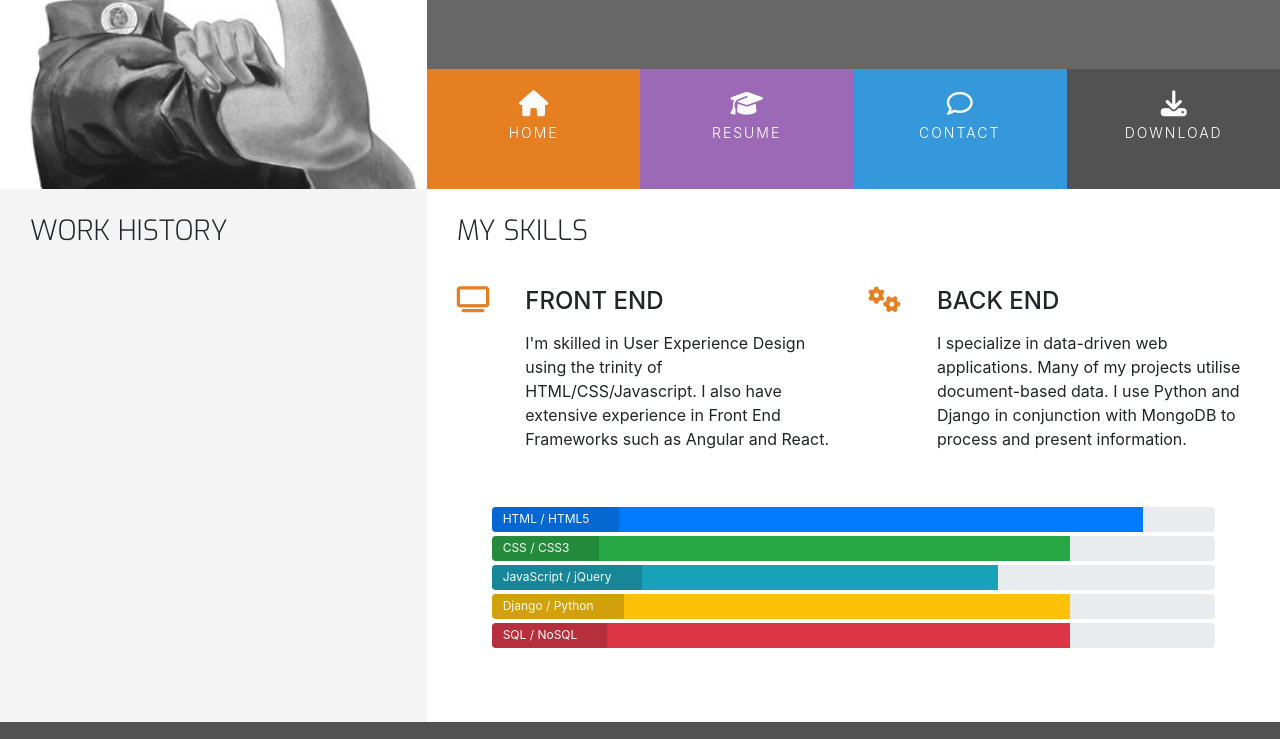
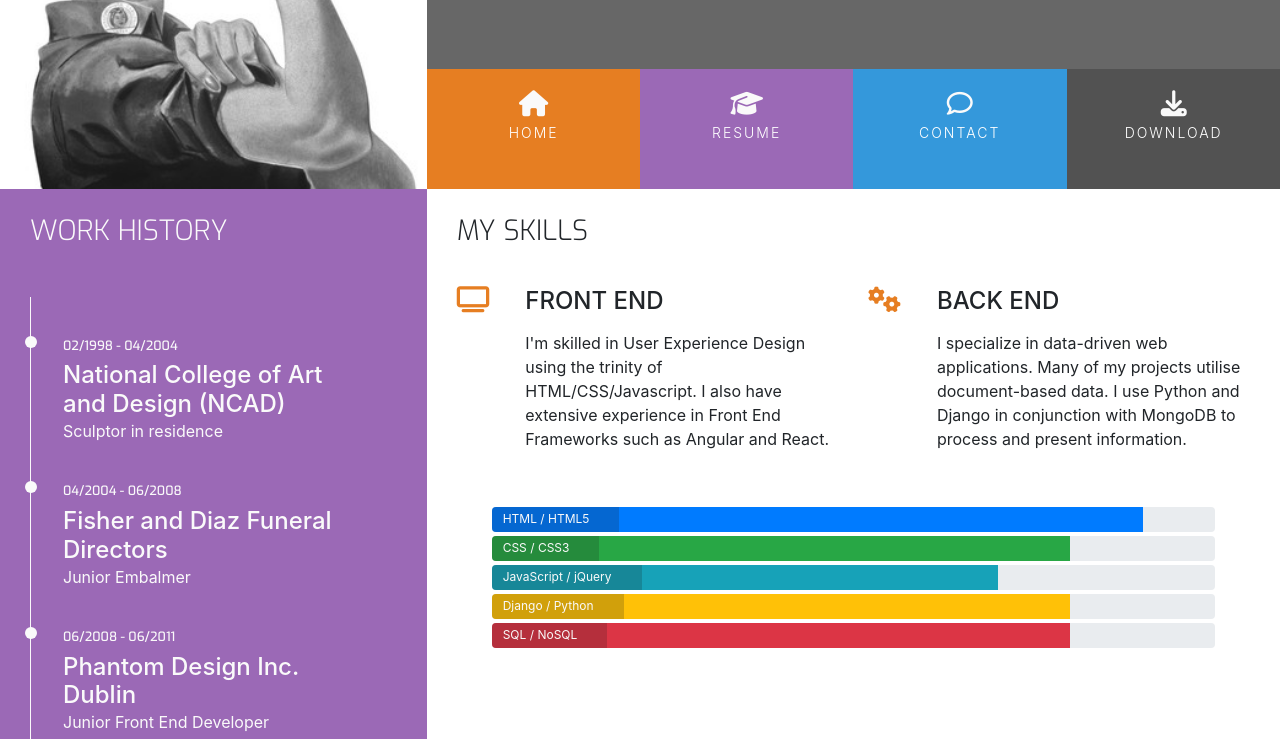
Before and after one commit to vivienrauch/bootstrap-resume, a plain HTML site: page resume.html in a window 1280 px wide. Shown: the part 180-919 px from the top of the page. Drawn offline with nearby package versions, Linux system fonts and the light colour scheme.

Commit message:
Added resume.html content

```diff
--- a/assets/css/style.css
+++ b/assets/css/style.css
@@ -13,6 +13,10 @@
 
 .bg-color-personal-info {
     background-color: #f4f4f4;
+}
+
+.bg-color-work-history {
+    background-color: #9b69b6;
 }
 
 .ui-menu-color-home {
@@ -61,6 +65,7 @@ h1,h2,h3,h4 {
     float: none;
 }
 
+.history-heading,
 .section-heading {
     font-family: "Exo", sans-serif;
     font-weight: 300;
@@ -279,3 +284,51 @@ footer {
 .progress-section {
     margin: 40px 20px;
 }
+
+/*-------------------------------Work History*/
+
+.history-heading {
+    color: #fafafa;
+    margin-bottom: 50px;
+}
+
+.timeline-item {
+    padding: 4em 2em 0em 2em;
+    position: relative;
+    color: #fafafa;
+    border-left: 1px solid;
+}
+
+.timeline-item p {
+    padding: 0;
+    margin: 0;
+}
+
+.timeline-item:before {
+    content: attr(data-dates);
+    position: absolute;
+    left: 2.5em;
+    top: 3em;
+    display: block;
+    font-family: "Exo", sans-serif;
+    font-weight: 500;
+    font-size: 0.8em;
+    padding: 0;
+    margin: 0;
+}
+
+.timeline-item:after {
+    width: 12px;
+    height: 12px;
+    display: block;
+    top: 2.4em;
+    position: absolute;
+    left: -6px;
+    border-radius: 12px;
+    content: '';
+    background: #fafafa;
+}
+
+.history-items {
+    margin-bottom: 30px;
+}
--- a/resume.html
+++ b/resume.html
@@ -47,12 +47,30 @@
     </header>
     <section class="container-fluid">
         <div class="row">
-            <div class="col-md-4 bg-color-personal-info section-column">
+            <div class="col-md-4 bg-color-work-history section-column">
                 <div class="row">
                     <div class="col-12">
-                        <h3 class="section-heading uppercase">
+                        <h3 class="history-heading uppercase">
                             Work History
                         </h3>
+                    </div>
+                </div>
+                <div class="history-items">
+                    <div class="timeline-item" data-dates="02/1998 - 04/2004">
+                        <h4>National College of Art and Design (NCAD)</h4>
+                        <p>Sculptor in residence</p>
+                    </div>
+                    <div class="timeline-item" data-dates="04/2004 - 06/2008">
+                        <h4>Fisher and Diaz Funeral Directors</h4>
+                        <p>Junior Embalmer</p>
+                    </div>
+                    <div class="timeline-item" data-dates="06/2008 - 06/2011">
+                        <h4>Phantom Design Inc. Dublin</h4>
+                        <p>Junior Front End Developer</p>
+                    </div>
+                    <div class="timeline-item" data-dates="06/2011 - Present">
+                        <h4>Hooli Inc. Silicon Valley</h4>
+                        <p>Full Stack Web Developer</p>
                     </div>
                 </div>
             </div>
```
